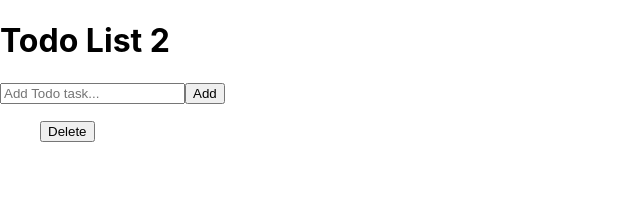
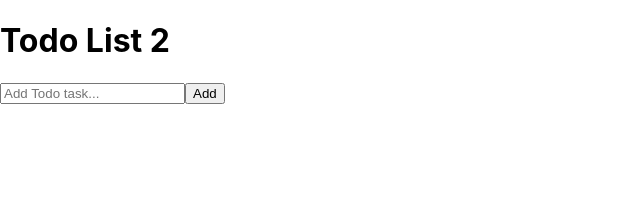
Before and after one commit to Sayem995/TodoList-React-hooks, a React (Create React App) app in the folder react-todo-list/: page / in a window 1280 px wide. Shown: the top 210 px of the page, without its empty margins (0-640 px from the left). Built offline with nearby package versions, Linux system fonts and the light colour scheme.

Commit message:
created removetodo function and added delete functionality

```diff
--- a/react-todo-list/src/App.js
+++ b/react-todo-list/src/App.js
@@ -13,13 +13,11 @@ function App() {
   function handleNewTodo(e) {
     e.preventDefault()
     if (newTodo === "") return
-    setTodos([...todos, { text: newTodo}])
+    setTodos([...todos, { text: newTodo , id : todos.length}])
   }
 
-  function removeNewTodo(e) {
-    e.preventDefault()
-    newTodo.splice(e.target.value);
-    setTodos([...todos, { text: newTodo}])
+  function removeNewTodo(e,index) {
+     setTodos(todos.filter((todo)=>todo.id != index))
   }
 
   return (
@@ -29,10 +27,14 @@ function App() {
         <input placeholder="Add Todo task..." onChange={handleNewTodoChange} />
         <button onClick={handleNewTodo} type="submit" id="btn">Add</button>
         <ul>
-          {todos.map((todo) => (
+          {todos.map((todo,index) => (
+            <div>
             <li>{todo.text}</li>
+            <button onClick={(e)=>removeNewTodo(e,index)} type="submit" id="btn">Delete</button>
+            </div>
+
           ))}
-          <button onClick={removeNewTodo} type="submit" id="btn">Delete</button>
+
         </ul>
 
         </div>
```
